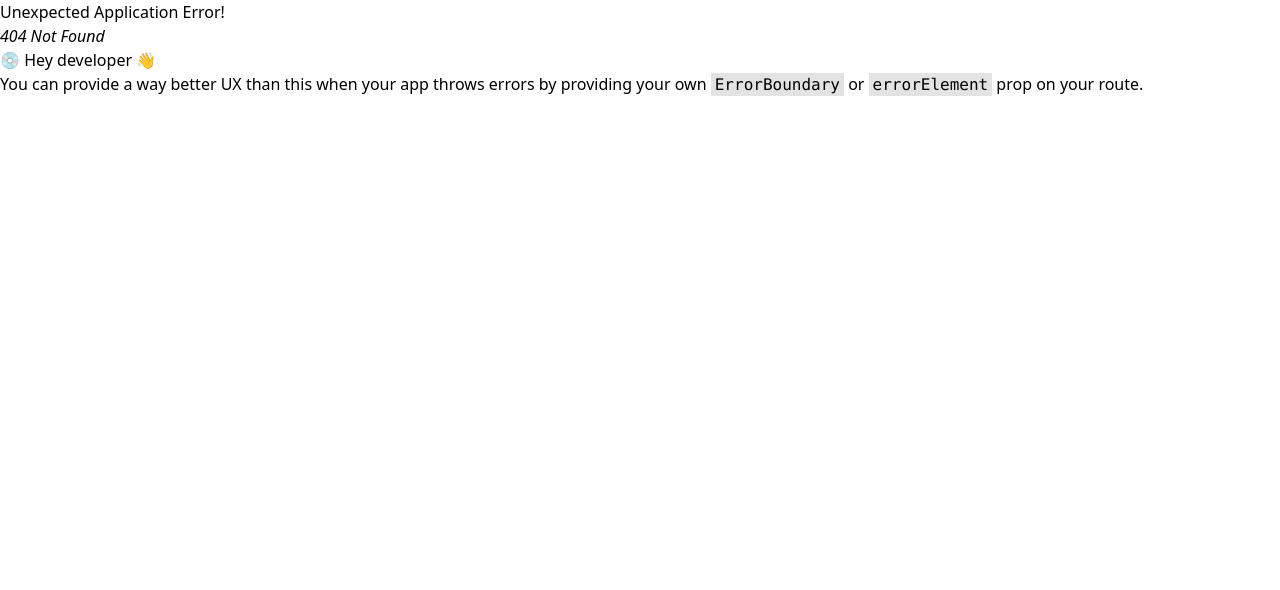
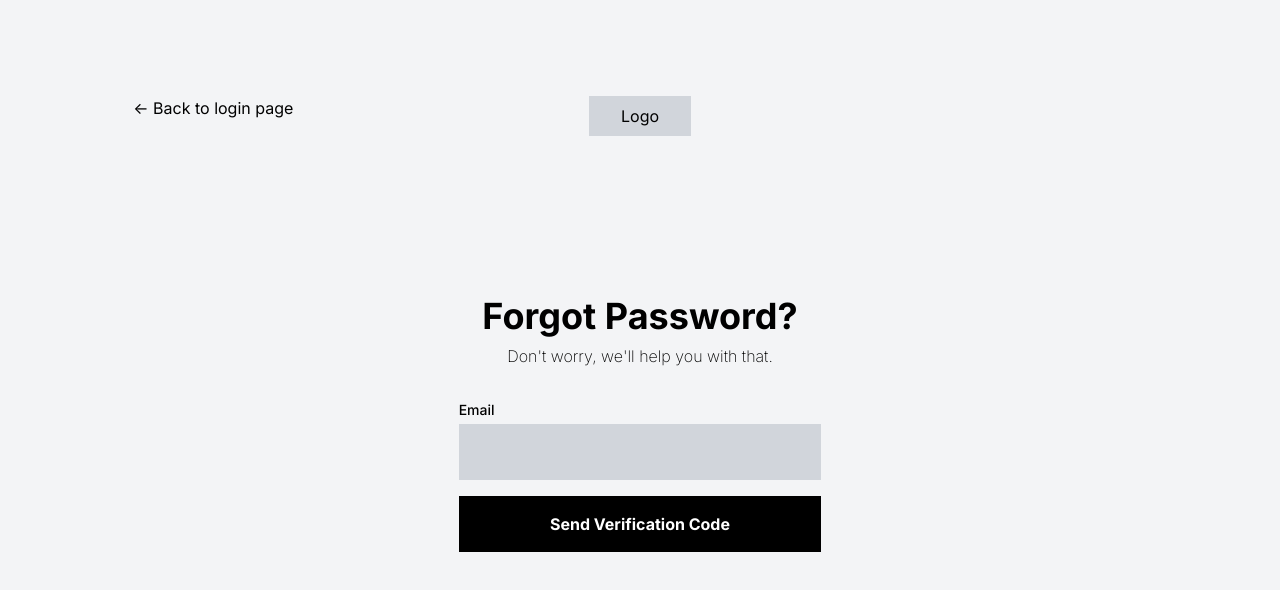
Before and after one commit to op-squad/front, a React (Vite) app: page /password-reset in a window 1280 px wide. Before the commit this address had no page. Shown: the top 590 px of the page. Built offline with nearby package versions, Linux system fonts and the light colour scheme.

Commit message:
Add password-reset page. Still not centered properly, but hey! HOW TO CENTER THAT F_ING DIV?

```diff
--- a/src/main.tsx
+++ b/src/main.tsx
@@ -4,6 +4,7 @@ import { RouterProvider, createBrowserRouter } from "react-router-dom";
 import App from "./App.tsx";
 import "./index.css";
 import Login from "./pages/Login.tsx";
+import PasswordReset from "./pages/PasswordReset.tsx";
 import Register from "./pages/Registration.tsx";
 
 const router = createBrowserRouter([
@@ -19,6 +20,10 @@ const router = createBrowserRouter([
     path: "/register",
     element: <Register />,
   },
+  {
+    path: "/password-reset",
+    element: <PasswordReset />,
+  },
 ]);
 
 ReactDOM.createRoot(document.getElementById("root")!).render(
--- a/src/pages/Login.tsx
+++ b/src/pages/Login.tsx
@@ -10,7 +10,7 @@ export default function Login() {
           alt="Broken Picture SVG"
         />
       </div>
-      <div className="bg-gray-50 flex flex-grow ">
+      <div className="bg-gray-100 flex flex-grow ">
         <div className="w-7/12  m-auto my-16">
           <div className="bg-gray-300 w-fit m-auto  py-2 px-8 mb-24">Logo</div>
           <div className="mb-8">
--- /dev/null
+++ b/src/pages/PasswordReset.tsx
@@ -0,0 +1,45 @@
+export default function PasswordReset() {
+  return (
+    <div className="flex font-inter bg-gray-100">
+      <div className="flex-1 justify-center items-center h-screen">
+        <p className="mt-24 flex justify-center">{"<-"} Back to login page</p>
+      </div>
+      <div className="flex-1">
+        <div className="bg-gray-300 w-fit m-auto mt-24 py-2 px-8 mb-40">
+          Logo
+        </div>
+        <div className="flex flex-col justify-center">
+          <div className="mb-8 flex flex-col items-center gap-2">
+            <p className="font-bold text-4xl">Forgot Password?</p>
+            <p className="text-base font-extralight">{`Don't worry, we'll help you with that.`}</p>
+          </div>
+          <form className="mx-8">
+            <div className="mb-4">
+              <label
+                htmlFor="email"
+                className="block text-sm font-medium"
+              >
+                Email
+              </label>
+              <input
+                type="text"
+                id="username"
+                className="mt-1 p-4 bg-gray-300 block w-full"
+                // value={email}
+                // onChange={(e) => setEmail(e.target.value)}
+                required
+              />
+            </div>
+            <button
+              type="submit"
+              className="bg-black w-full font-bold mb-24 p-4 text-white"
+            >
+              Send Verification Code
+            </button>
+          </form>
+        </div>
+      </div>
+      <div className="flex-1 justify-center items-center h-screen"></div>
+    </div>
+  );
+}
--- a/src/pages/Registration.tsx
+++ b/src/pages/Registration.tsx
@@ -10,7 +10,7 @@ export default function Register() {
           alt="Broken Picture SVG"
         />
       </div>
-      <div className="bg-gray-50 flex flex-grow ">
+      <div className="bg-gray-100 flex flex-grow ">
         <div className="w-7/12  m-auto my-16">
           <div className="bg-gray-300 w-fit m-auto  py-2 px-8 mb-16">Logo</div>
           <div className="mb-8">
```
